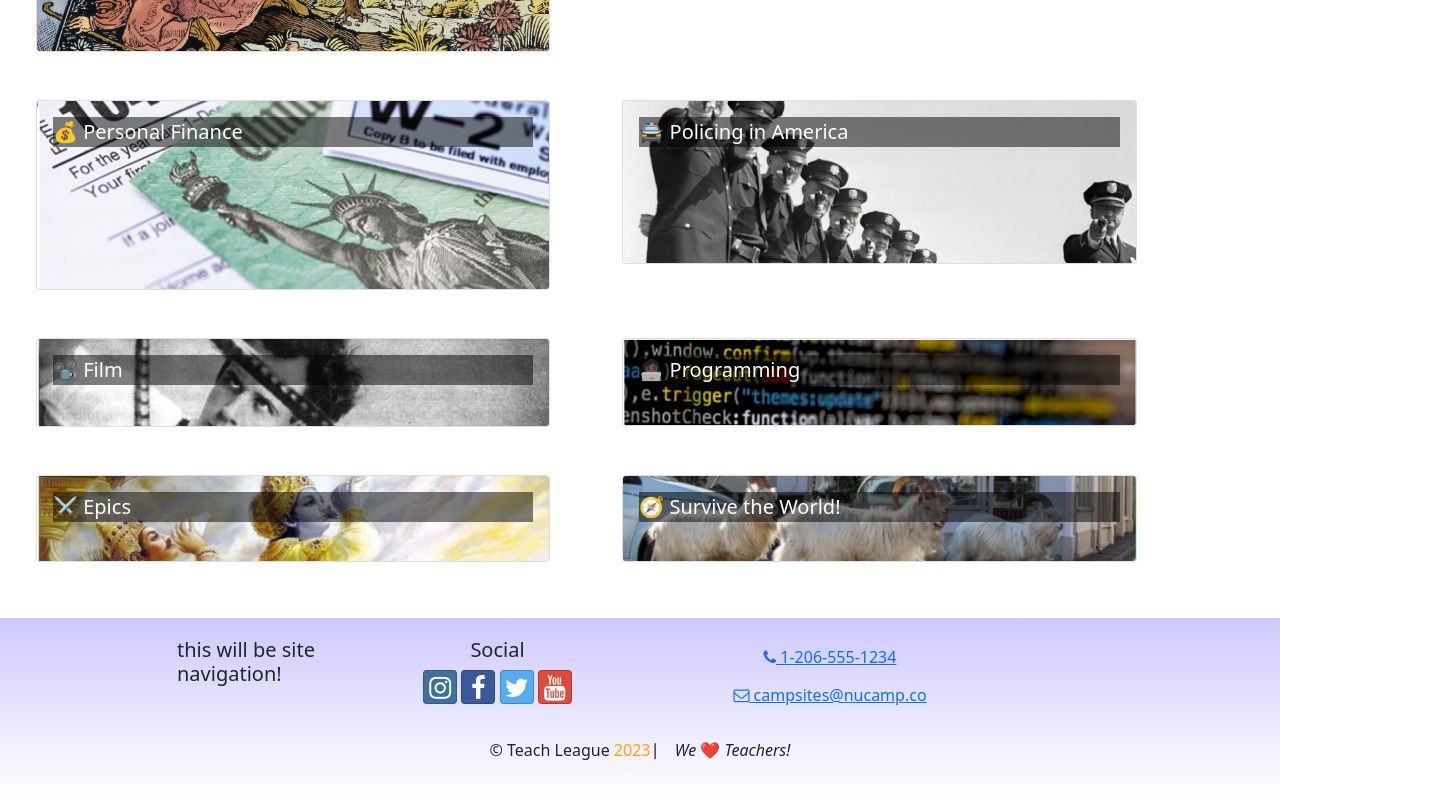
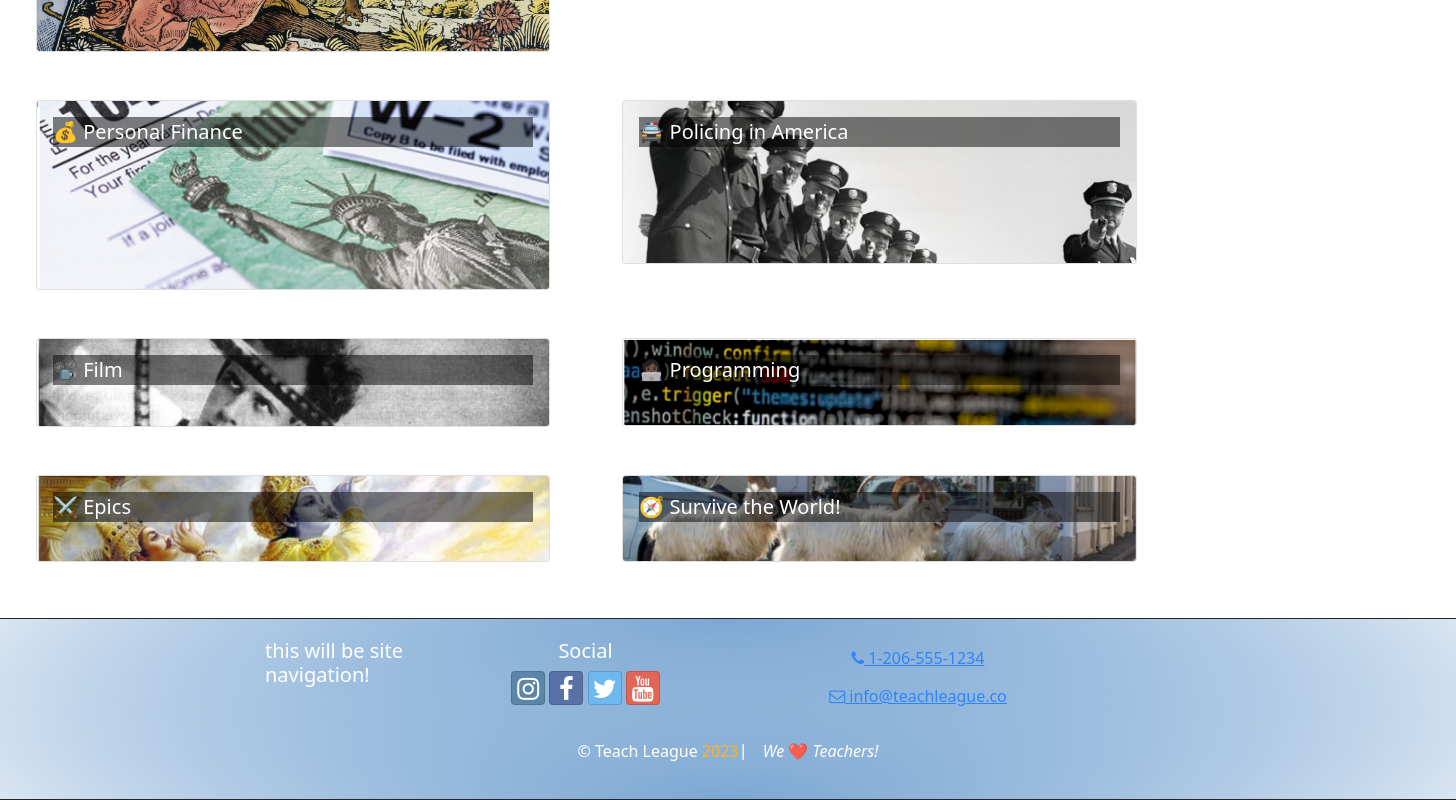
Before and after one commit to eitanfire/legendary-journey, a React (Create React App) app in the folder teachleague/: page / in a window 1280 px wide. Shown: the part 351-1151 px from the top of the page, 1456 px wide, since content can reach past the window. Built offline with nearby package versions, Linux system fonts and the light colour scheme.

Commit message:
style Footer

```diff
--- a/teachleague/src/App.css
+++ b/teachleague/src/App.css
@@ -30,9 +30,16 @@ h2 {
 }
 
 .site-footer {
-    background-image: linear-gradient(#cec8ff, white);
     padding: 20px 0;
     margin-top: 2rem;
+  border-top: 1px solid #000;
+  border-bottom: 1px solid #000;
+  opacity: .85;
+  background:
+  radial-gradient(ellipse at top, #6699CC, transparent),
+  radial-gradient(ellipse at bottom, #6699CC, transparent);
+  margin-right: -11rem;
+  color: white;
 }
 
 .navbar-brand {
--- a/teachleague/src/components/Footer.js
+++ b/teachleague/src/components/Footer.js
@@ -46,13 +46,13 @@ const Footer = () => {
                 className="btn btn-link"
                 href="mailto:notreal@notreal.co"
               >
-                <i className="fa fa-envelope-o" /> campsites@nucamp.co
+                <i className="fa fa-envelope-o" /> info@teachleague.co
               </a>
             </Col>
           </Row>
           <Row>
             <Col className="text-center">
-            <br />
+              <br />
               <BottomText />
             </Col>
           </Row>
```
